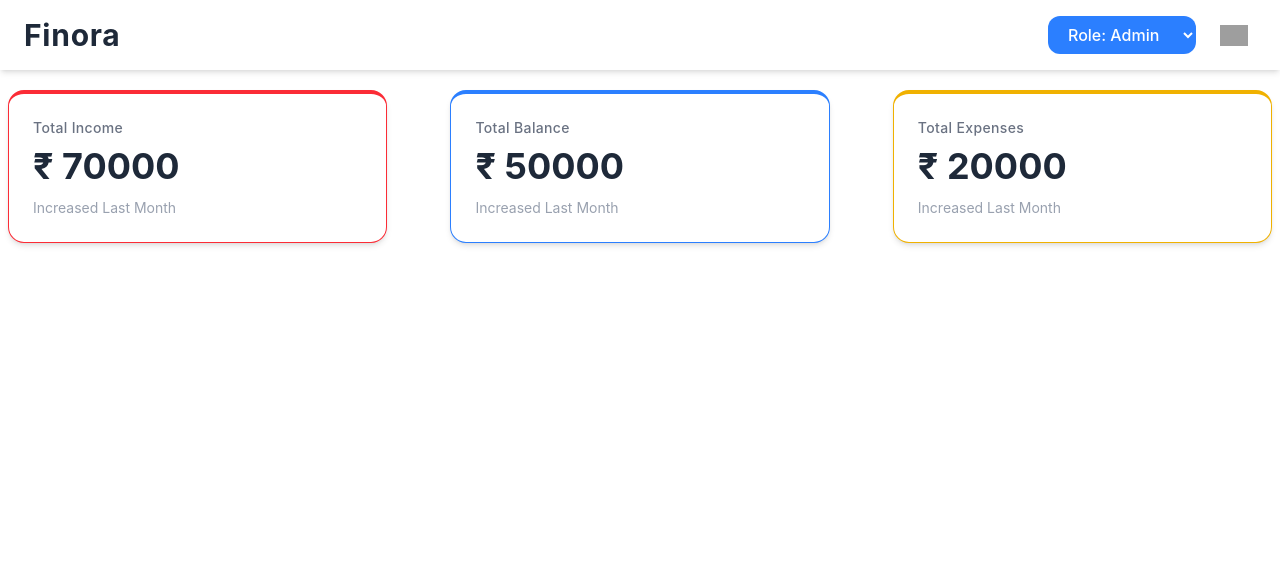
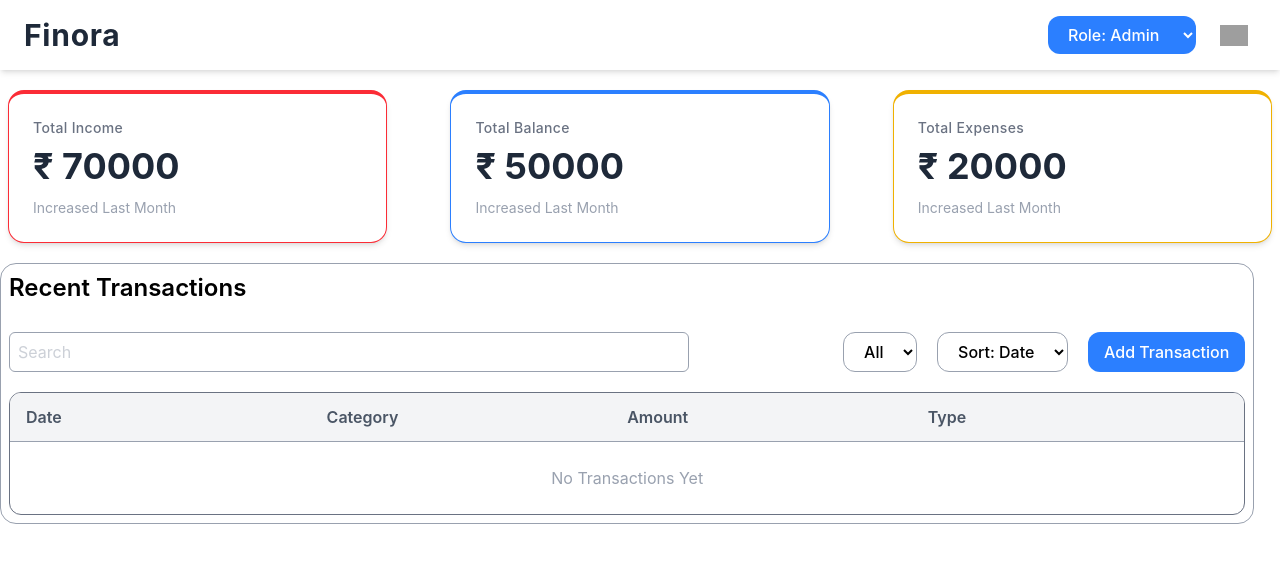
Before and after one commit to Bhumesh01/Finora, a React (Vite) app: page / in a window 1280 px wide. Shown: the top 562 px of the page. Built offline with nearby package versions, Linux system fonts and the light colour scheme; grey boxes are pictures that could not be loaded.

Commit message:
Minimal transaction card

```diff
--- a/src/App.tsx
+++ b/src/App.tsx
@@ -1,4 +1,5 @@
 import Card from "./components/Card"
+import LogCard from "./components/LogCard"
 import Navbar from "./components/Navbar"
 
 function App() {
@@ -10,6 +11,7 @@ function App() {
         <Card label="Total Balance" color="blue" amount="₹ 50000" note="Increased Last Month"></Card>
         <Card label="Total Expenses" color="yellow" amount="₹ 20000" note="Increased Last Month"></Card>
       </div>
+      <LogCard></LogCard>
     </div>
   )
 }
--- /dev/null
+++ b/src/components/LogCard.tsx
@@ -0,0 +1,53 @@
+import { useState } from "react";
+type TrannsactionType = {
+    date: string,
+    category: 'Salary'|'Groceries'|'Rent'|'Travel'|'Health'|"Others",
+    amount: string,
+    type: 'Income'|'Expense'
+}
+
+export default function LogCard(){
+    const [transactions, setTransactions] = useState<TrannsactionType[]>([]);
+    return(
+        <div className="w-[98%] px-2 py-2 flex flex-col rounded-2xl border border-gray-400 gap-5">
+            <h1 className="text-2xl font-semibold">Recent Transactions</h1>
+            <div className="flex justify-between mt-2">
+                <input className="border rounded-md px-2 py-1 w-[55%] text-gray-400" type="text" placeholder="Search"></input>
+                <div className="flex gap-5">
+                    <select className="px-4 py-2 rounded-xl font-medium outline-none cursor-pointer border border-gray-400">
+                        <option>All</option>
+                    </select>
+                    <select className="px-4 py-2 rounded-xl font-medium outline-none cursor-pointer border border-gray-400">
+                        <option>Sort: Date</option>
+                    </select>
+                    <button className="bg-blue-500 hover:bg-blue-600 transition-all text-white px-4 py-2 rounded-xl font-medium outline-none cursor-pointer">
+                        Add Transaction
+                    </button>
+                </div>
+            </div>
+            <div className="rounded-xl overflow-hidden border border-gray-500">
+                <div className="grid grid-cols-4 bg-gray-100 text-gray-600 font-semibold px-4 py-3 border-b border-gray-400">
+                        <div>Date</div>
+                        <div>Category</div>
+                        <div>Amount</div>
+                        <div>Type</div>
+                    </div>
+                {transactions.length===0?(
+                    <div className="text-center py-6 text-gray-400">
+                        No Transactions Yet
+                    </div>
+                ):(
+                    transactions.map((t, index)=>(
+                    <div key={index} className="w-full grid grid-cols-4 border border-gray-400 px-2 py-3">
+                        <div>{t.date}</div>
+                        <div>{t.category}</div>
+                        <div>{t.amount}</div>
+                        <div>{t.type}</div>
+                    </div>
+                ))
+                )
+                }
+            </div>
+        </div>
+    )
+}
```
